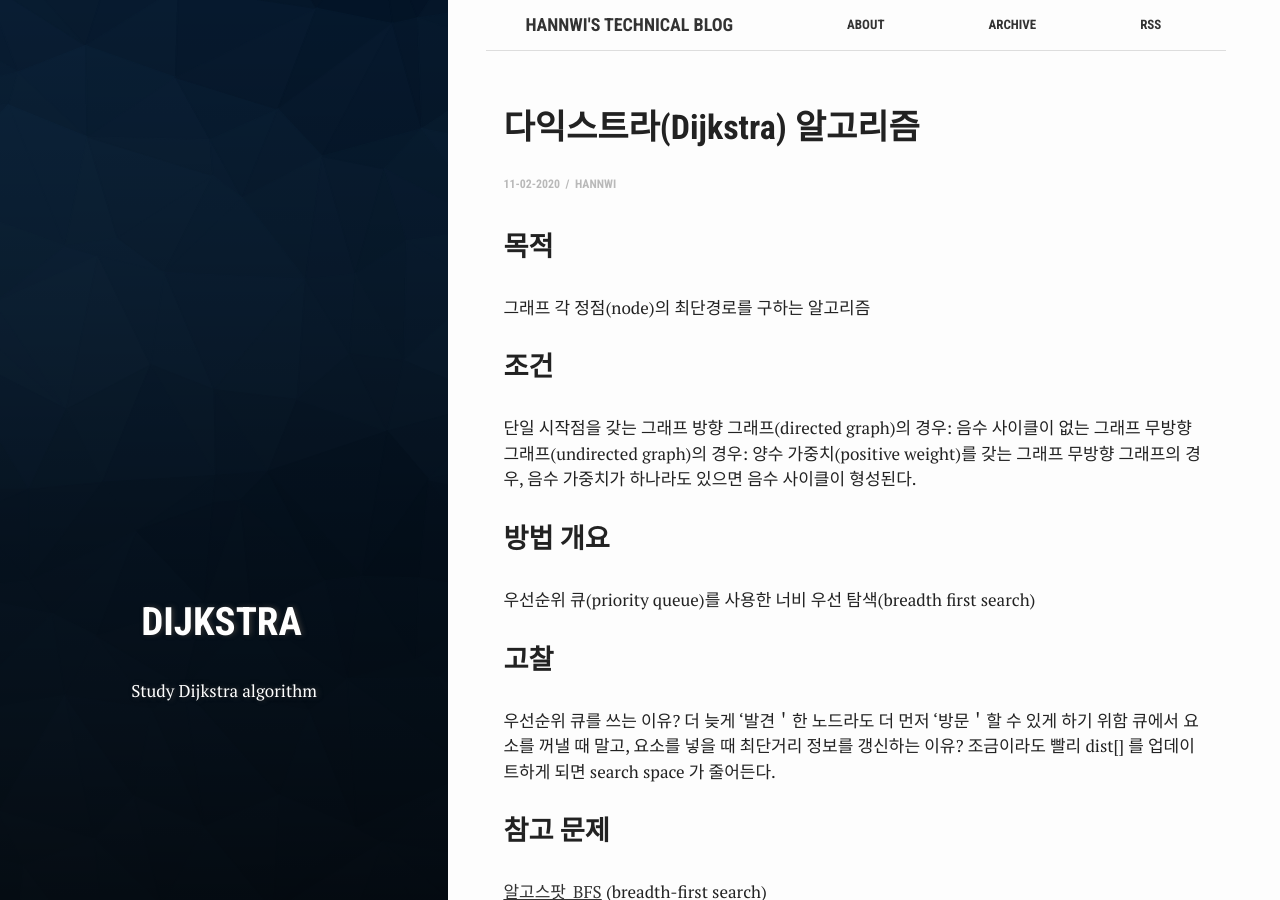
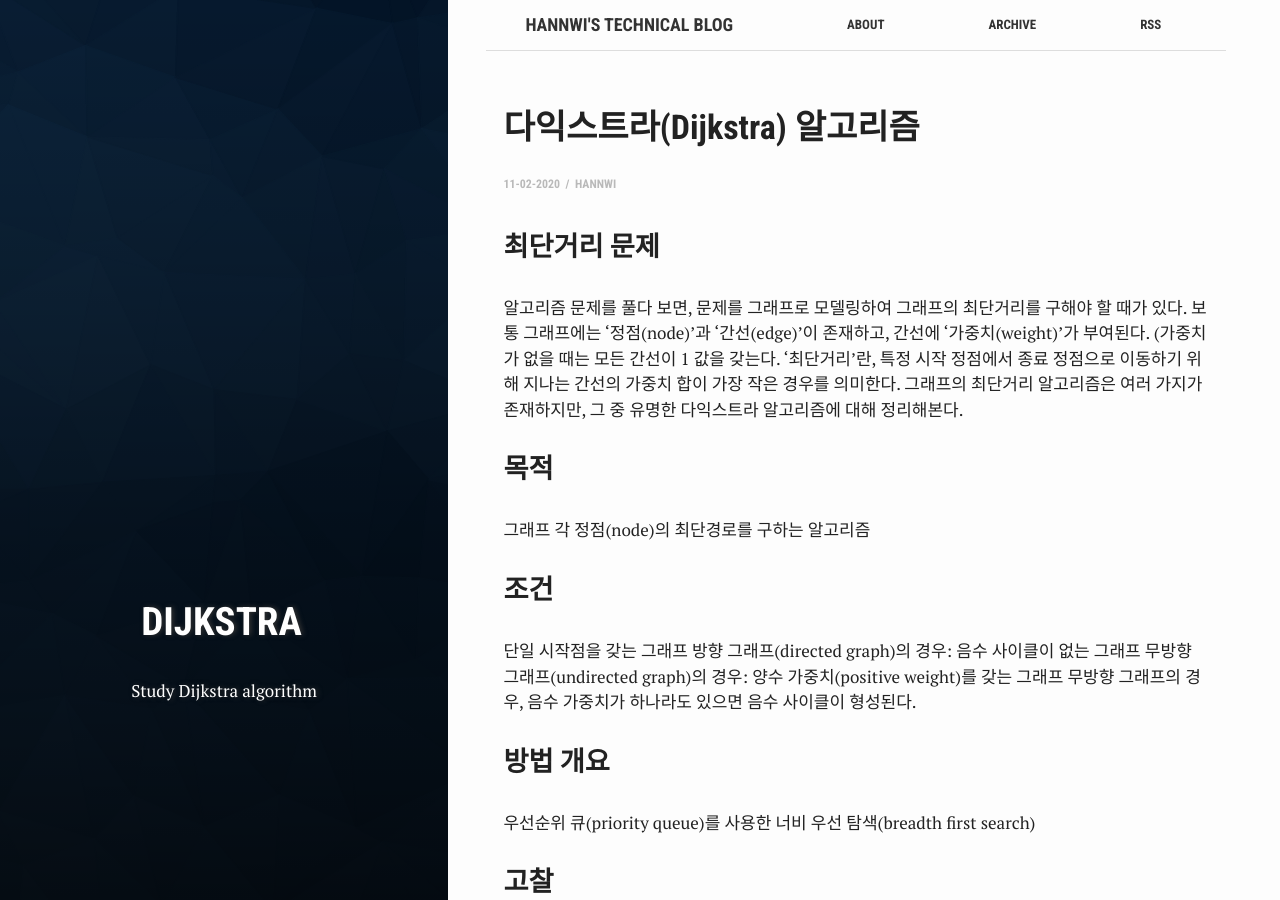
Before and after one commit to hannwi/github.io, a Jekyll site: the page built from _posts/2020-02-11-Algorithm-Dijkstra.md, in a window 1280 px wide and 900 px high. Built offline with Jekyll 4.4.1, drawn with Linux system fonts in a browser that asks for light colours.

Commit message:
Update 2020-02-11-Algorithm-Dijkstra.md

```diff
--- a/_posts/2020-02-11-Algorithm-Dijkstra.md
+++ b/_posts/2020-02-11-Algorithm-Dijkstra.md
@@ -8,6 +8,12 @@ categories: posts
 tags: 'dijkstra'
 author: Hannwi
 ---
+### 최단거리 문제
+알고리즘 문제를 풀다 보면, 문제를 그래프로 모델링하여 그래프의 최단거리를 구해야 할 때가 있다.
+보통 그래프에는 '정점(node)'과 '간선(edge)'이 존재하고, 간선에 '가중치(weight)'가 부여된다. (가중치가 없을 때는 모든 간선이 1 값을 갖는다.
+'최단거리'란, 특정 시작 정점에서 종료 정점으로 이동하기 위해 지나는 간선의 가중치 합이 가장 작은 경우를 의미한다.
+그래프의 최단거리 알고리즘은 여러 가지가 존재하지만, 그 중 유명한 다익스트라 알고리즘에 대해 정리해본다.
+
 ### 목적
 그래프 각 정점(node)의 최단경로를 구하는 알고리즘
 
```
